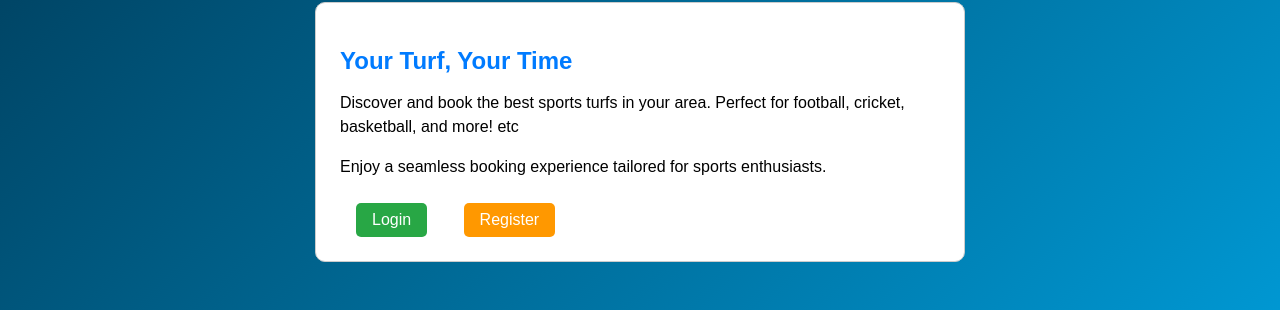
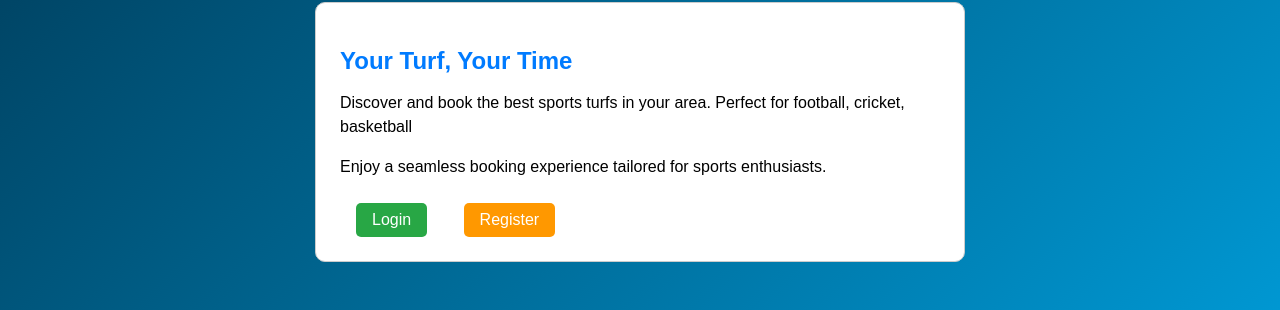
Before and after one commit to RahulShirsat003/Turf_Booking_Sysyem, a Flask app: page / in a window 1280 px wide. Shown: the part 163-473 px from the top of the page. Run offline with Flask 3, Linux system fonts and the light colour scheme.

Commit message:
final 03

```diff
--- a/templates/home.html
+++ b/templates/home.html
@@ -127,7 +127,7 @@
 
     <div class="content">
         <h2>Your Turf, Your Time</h2>
-        <p>Discover and book the best sports turfs in your area. Perfect for football, cricket, basketball, and more! etc</p>
+        <p>Discover and book the best sports turfs in your area. Perfect for football, cricket, basketball</p>
         <p>Enjoy a seamless booking experience tailored for sports enthusiasts.</p>
         <div class="buttons">
             <a href="/login" class="button button-user">Login</a>
```
